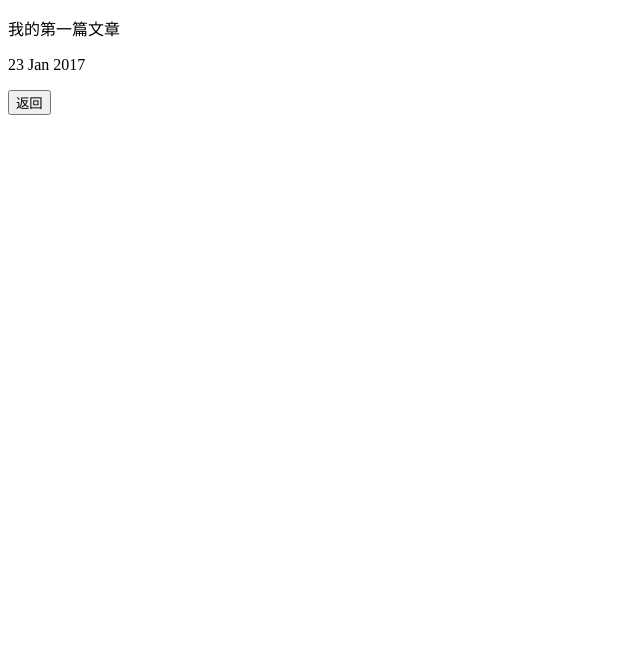
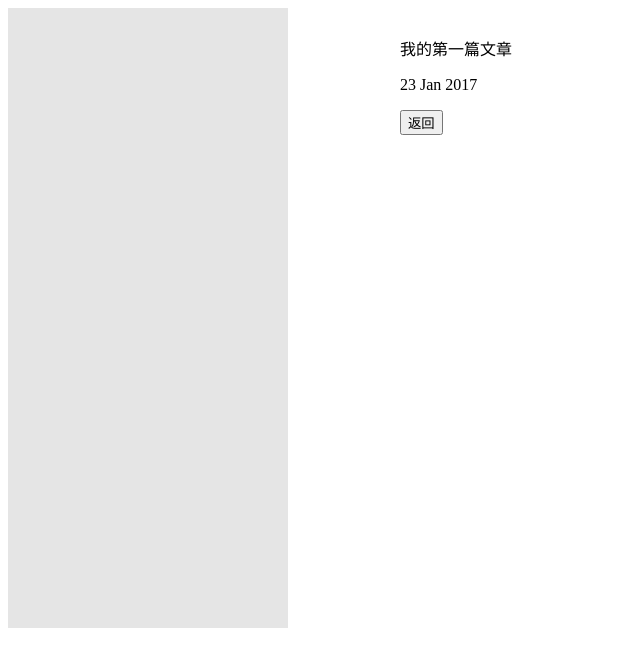
Before and after one commit to wangjianjie606/dono, a Jekyll site: the page built from _posts/2017-01-23-hello-world.html, in a window 1280 px wide. Shown: the top 667 px of the page, without its empty margins (0-640 px from the left). Built offline with Jekyll 4.4.1, drawn with Linux system fonts in a browser that asks for light colours.

Commit message:
style test

```diff
--- a/assets/css/main.css
+++ b/assets/css/main.css
@@ -1,10 +1,12 @@
 @CHARSET "UTF-8";
 #mainDiv {
-
+  position: absolute;
+  left: 400px;
+  top: 20px;
 }
 
 #leftDiv #sidebar{
-  width:240px;
-  height:auto;
-  background:black;
+  width:280px;
+  height:620px;
+  background:rgba(0,0,0,0.1);
 }
```
